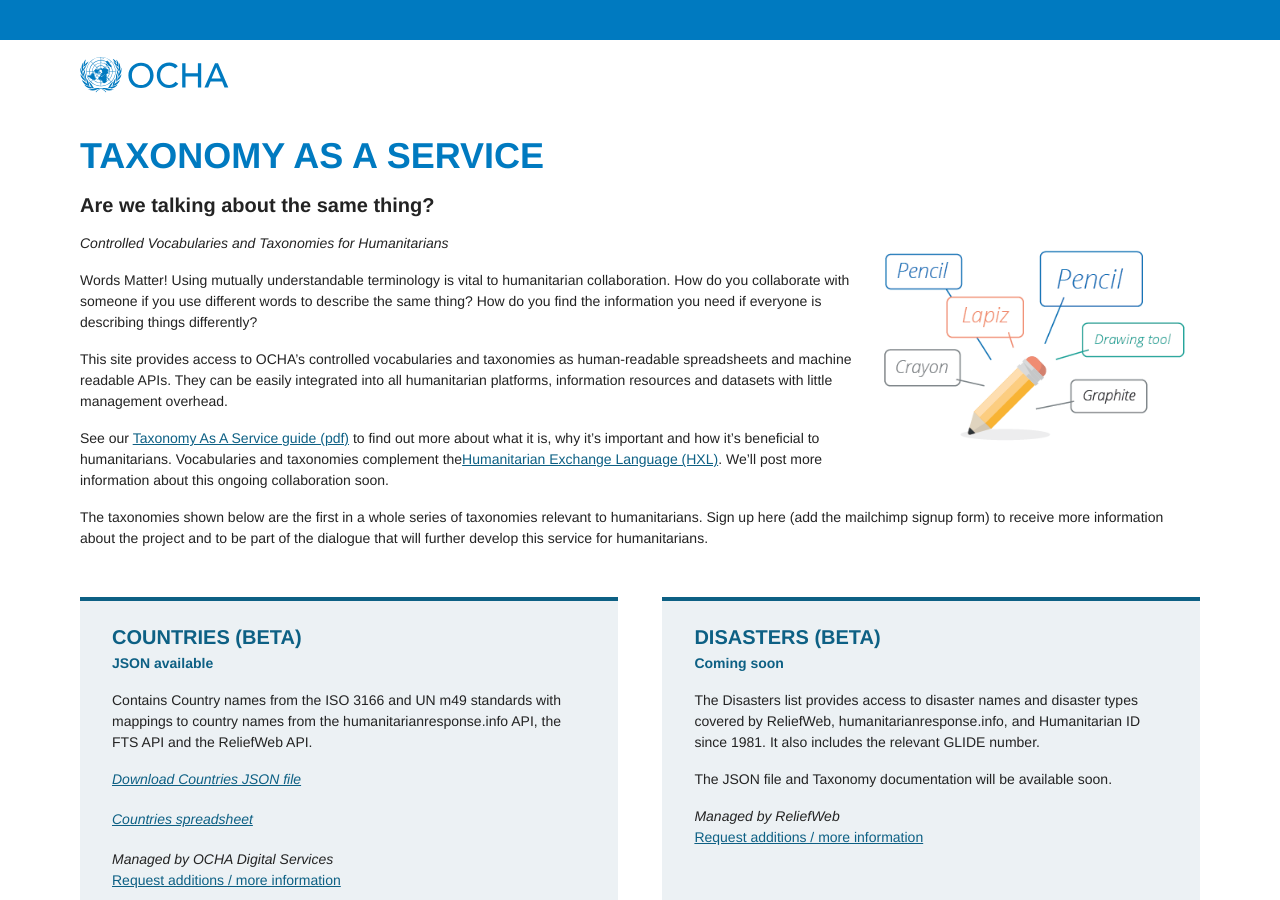
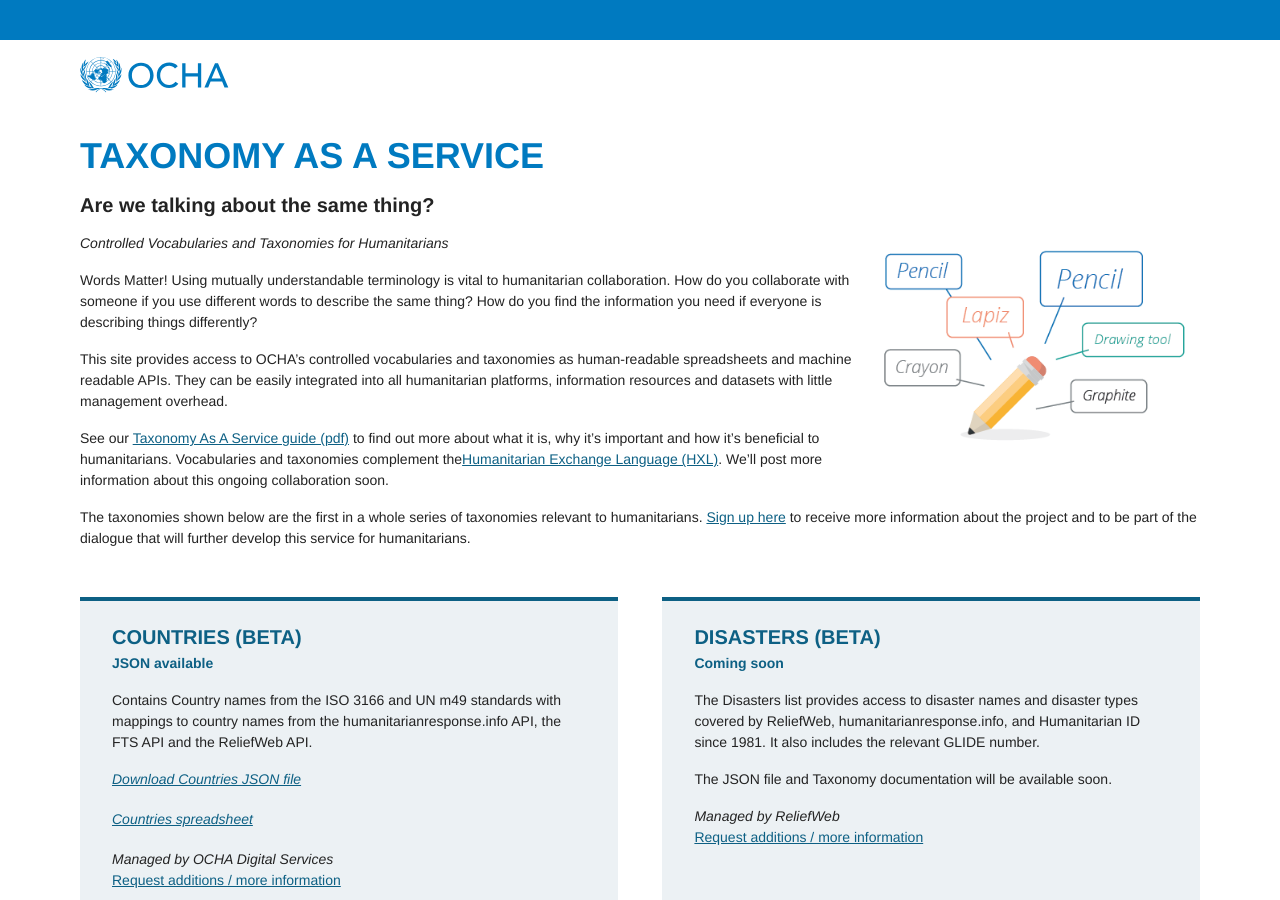
Before and after one commit to rupl/taas-data, a Jekyll site: the page built from index.md, in a window 1280 px wide and 900 px high. Built offline with Jekyll 4.4.1, drawn with Linux system fonts in a browser that asks for light colours.

Commit message:
Update index.md

```diff
--- a/index.md
+++ b/index.md
@@ -13,4 +13,4 @@ This site provides access to OCHA’s controlled vocabularies and taxonomies as
 
 See our [Taxonomy As A Service guide (pdf)](/assets/files/taas-one-pager.pdf) to find out more about what it is, why it’s important and how it’s beneficial to humanitarians. Vocabularies and taxonomies complement the[Humanitarian Exchange Language (HXL)](http://hxlstandard.org/). We’ll post more information about this ongoing collaboration soon.
 
-The taxonomies shown below are the first in a whole series of taxonomies relevant to humanitarians. Sign up here (add the mailchimp signup form) to receive more information about the project and to be part of the dialogue that will further develop this service for humanitarians.
+The taxonomies shown below are the first in a whole series of taxonomies relevant to humanitarians. [Sign up here](subscribe) to receive more information about the project and to be part of the dialogue that will further develop this service for humanitarians.
```
